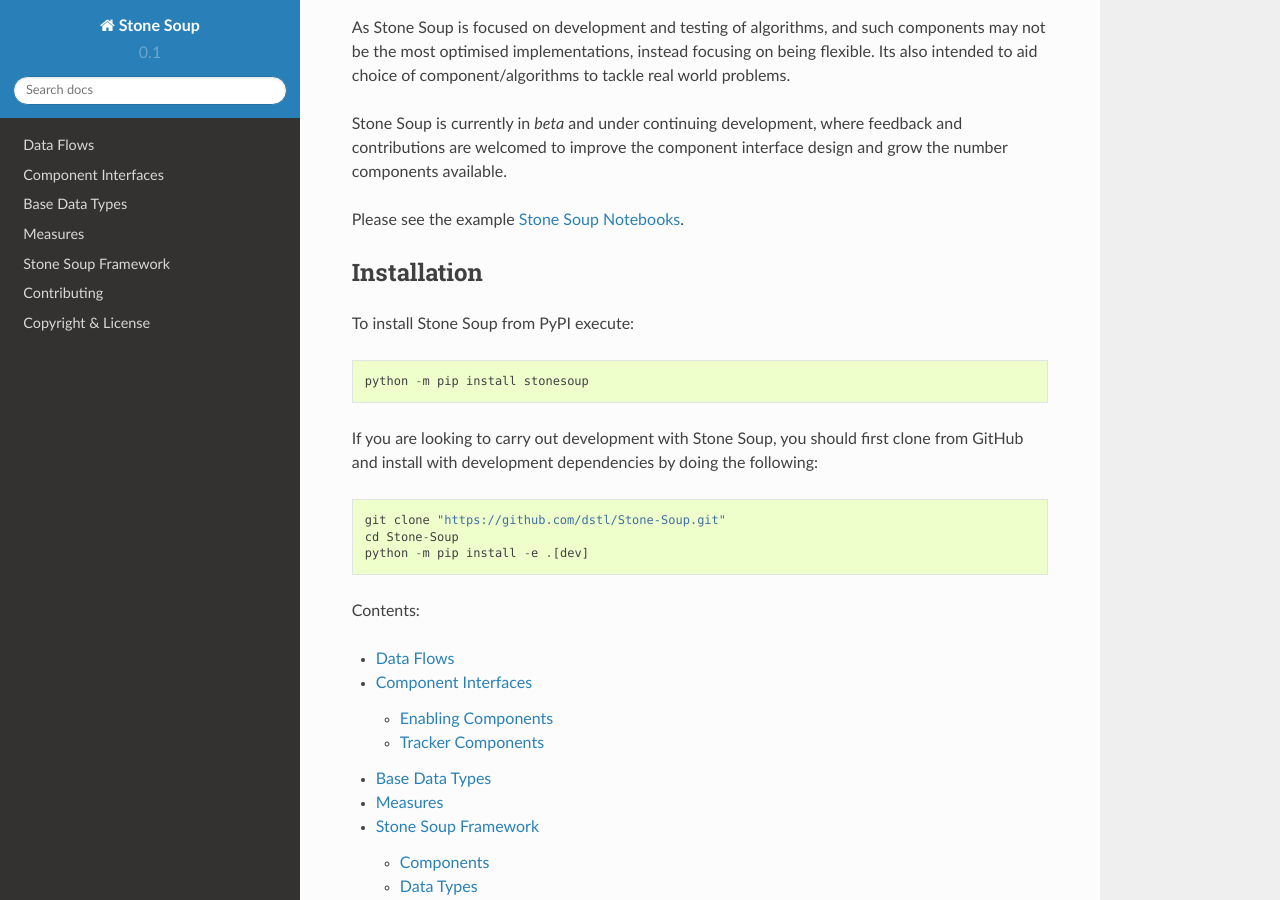
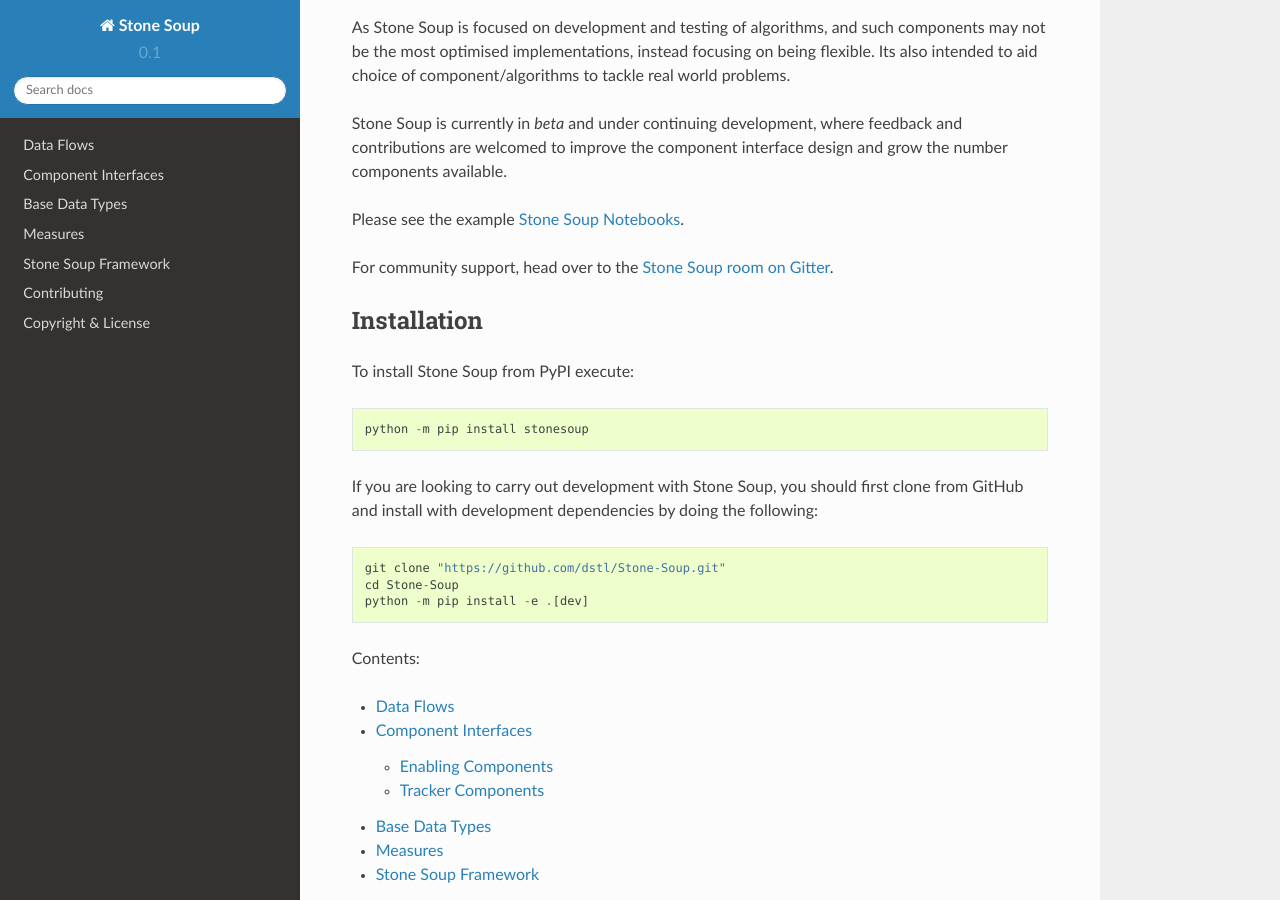
Before and after one commit to dstl/Stone-Soup, a Sphinx documentation site: the page built from docs/source/index.rst, in a window 1280 px wide and 900 px high, scrolled down 447 px. Built offline with Sphinx 7.4.7 and the Read the Docs theme 2.0.0, drawn with Linux system fonts in a browser that asks for light colours; pages that are not in the unit, such as notebooks, are missing from menus.

Commit message:
Add badges and link to Gitter in docs
[ci skip]

```diff
--- a/docs/source/index.rst
+++ b/docs/source/index.rst
@@ -21,6 +21,9 @@
 
 Please see the example
 `Stone Soup Notebooks <https://github.com/dstl/Stone-Soup-Notebooks>`_.
+
+For community support, head over to the
+`Stone Soup room on Gitter <https://gitter.im/dstl/Stone-Soup>`_.
 
 Installation
 ------------
```
Also changed, not shown: README.md (+3 -0 lines).
